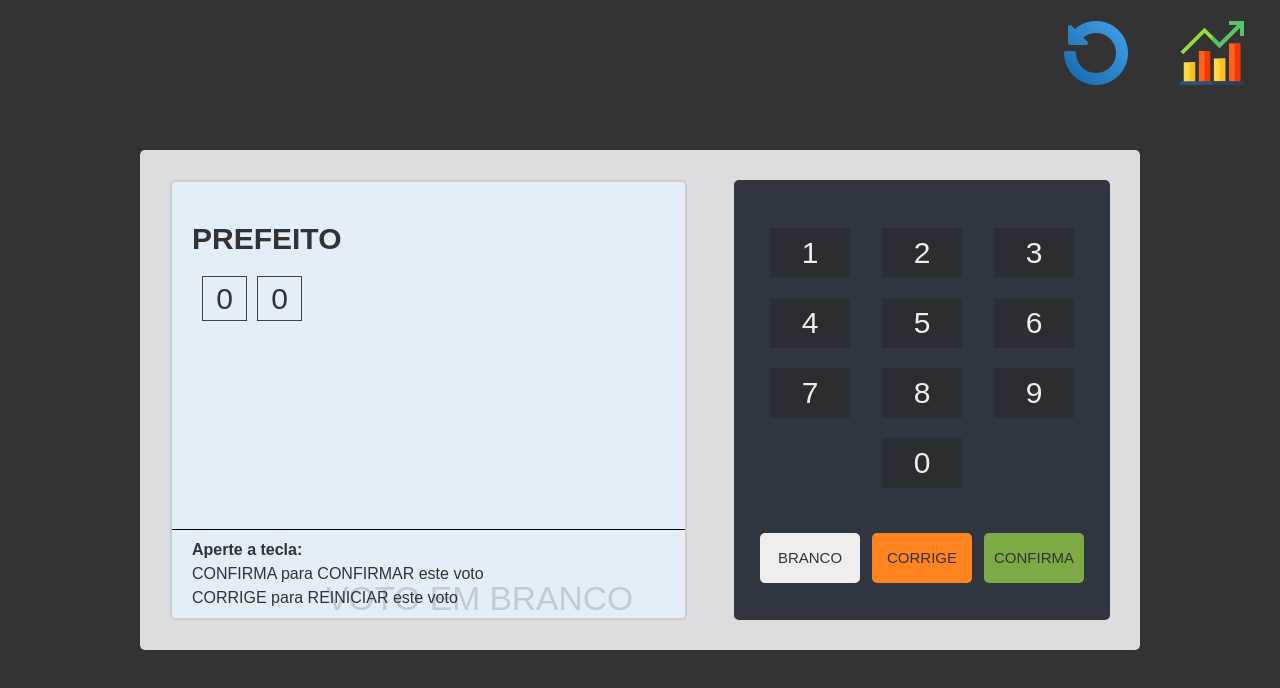
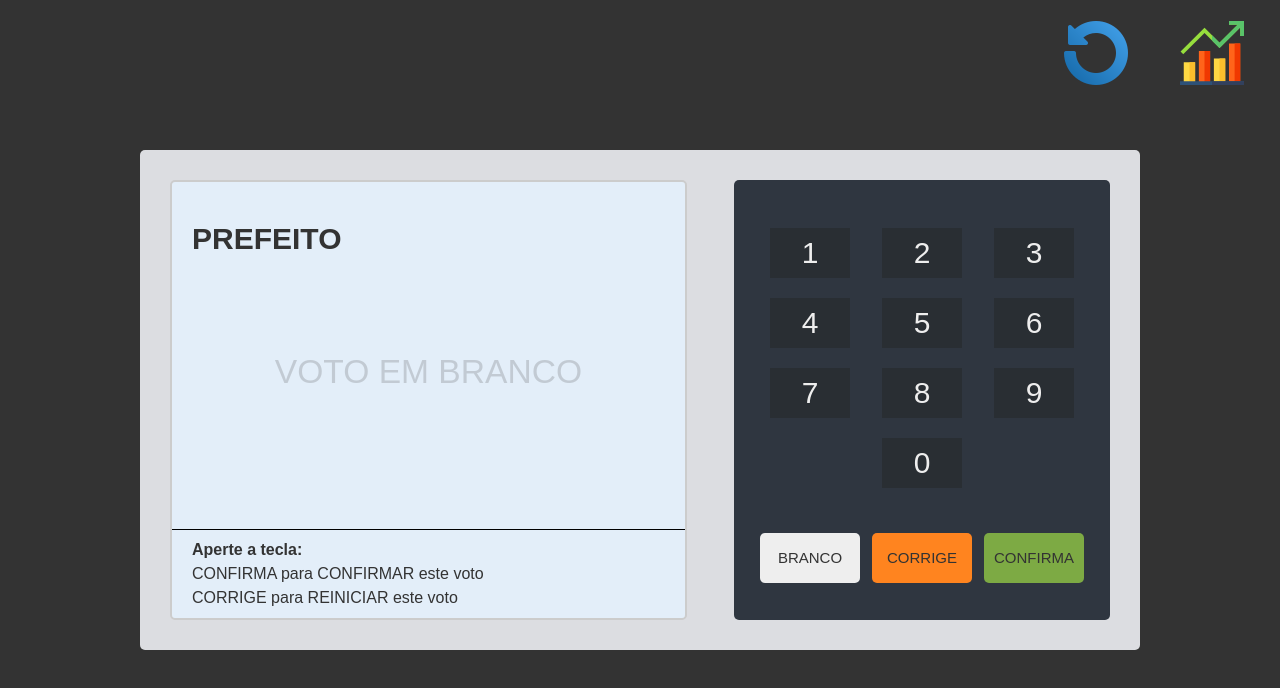
Before and after one commit to gabrielripardo/urna-eletronica, a Vue app: page / in a window 1280 px wide. Both pictures are taken after a click on the button "BRANCO". Shown: the top 688 px of the page. Built offline with nearby package versions, Linux system fonts and the light colour scheme.

Commit message:
fix: layout voto branco

```diff
--- a/src/components/Tela.vue
+++ b/src/components/Tela.vue
@@ -4,9 +4,8 @@
       <main class="urna-tela-voto">
         <div class="urna-tela-voto-textos">
           <div class="urna-tela-voto-titulo" v-if="numeroVoto.length === quantidadeNumeros">Seu voto para:</div>
-          <span class="urna-tela-voto-abstencao" v-if="voteWhite">VOTO EM BRANCO</span>
           <div class="urna-tela-voto-tipo">{{ tela }}</div>
-          <div class="urna-tela-voto-numeros">
+          <div class="urna-tela-voto-numeros" v-if="!voteWhite">
             <span v-if="numeroVoto.length === quantidadeNumeros">Número:</span>
             <div class="urna-tela-voto-numero" v-for="(value, key) in numeroVoto.padEnd(quantidadeNumeros, '0')"
               :key="key">
@@ -25,11 +24,11 @@
           <div class="urna-tela-voto-erros-textos"
             v-if="Object.keys(candidato).length === 0 && numeroVoto.length === quantidadeNumeros">
             <span class="urna-tela-voto-erro">Número errado</span>
-            <span class="urna-tela-voto-abstencao">VOTO NULO</span>
+            <span class="urna-tela-voto-nulo">VOTO NULO</span>
           </div>
 
           <div class="urna-tela-voto-erros-textos" v-if="voteWhite">
-
+            <span class="urna-tela-voto-branco" v-if="voteWhite">VOTO EM BRANCO</span>
           </div>
         </div>
         <div v-if="Object.keys(candidato).length !== 0" class="urna-tela-voto-foto">
@@ -251,12 +250,21 @@ export default {
   font-size: 1.8rem;
 }
 
-.urna-tela-voto-abstencao {
+.urna-tela-voto-nulo,
+.urna-tela-voto-branco {
+  position: absolute;
   font-size: 2.1rem;
-  position: absolute;
+  animation: blinkblink 1.5s linear infinite;
+}
+
+.urna-tela-voto-nulo {
   bottom: 0;
   left: 30%;
-  animation: blinkblink 1.5s linear infinite;
+}
+
+.urna-tela-voto-branco {
+  bottom: 20%;
+  left: 18%;
 }
 
 .urna-tela-voto-instrucoes {
```
